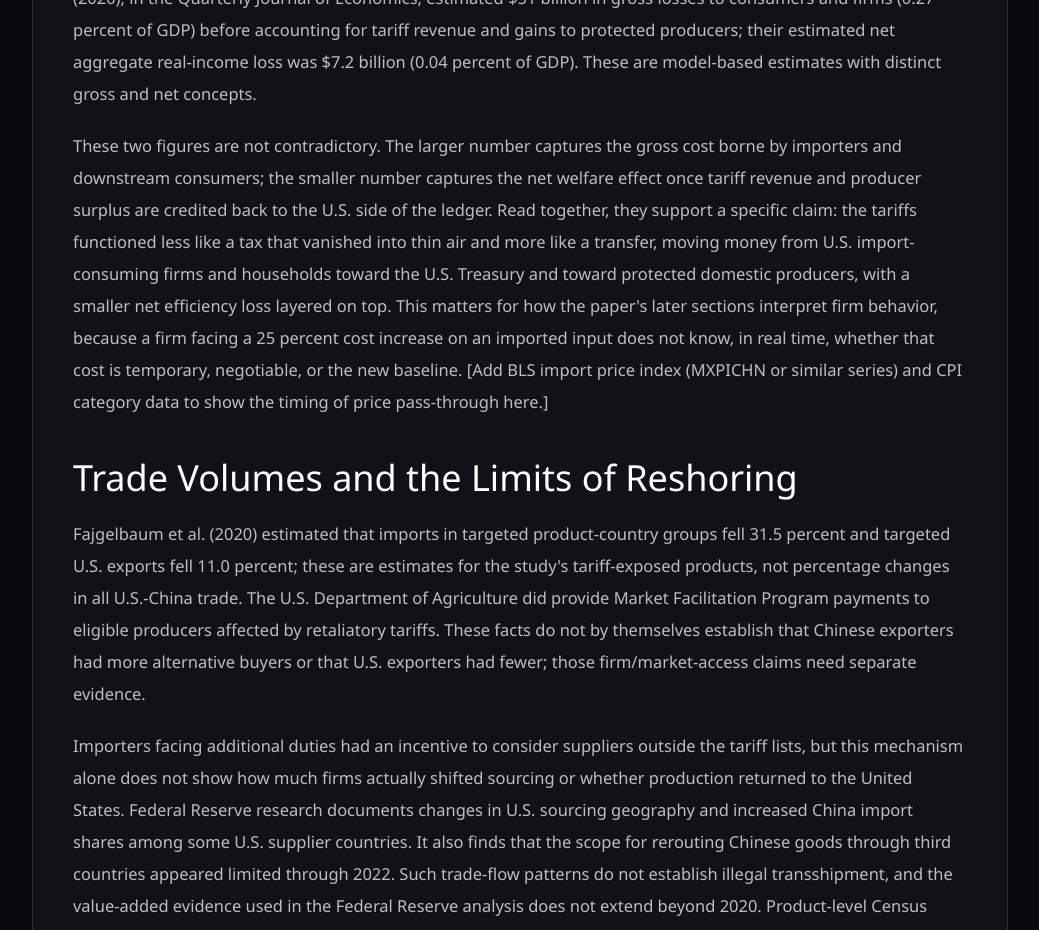
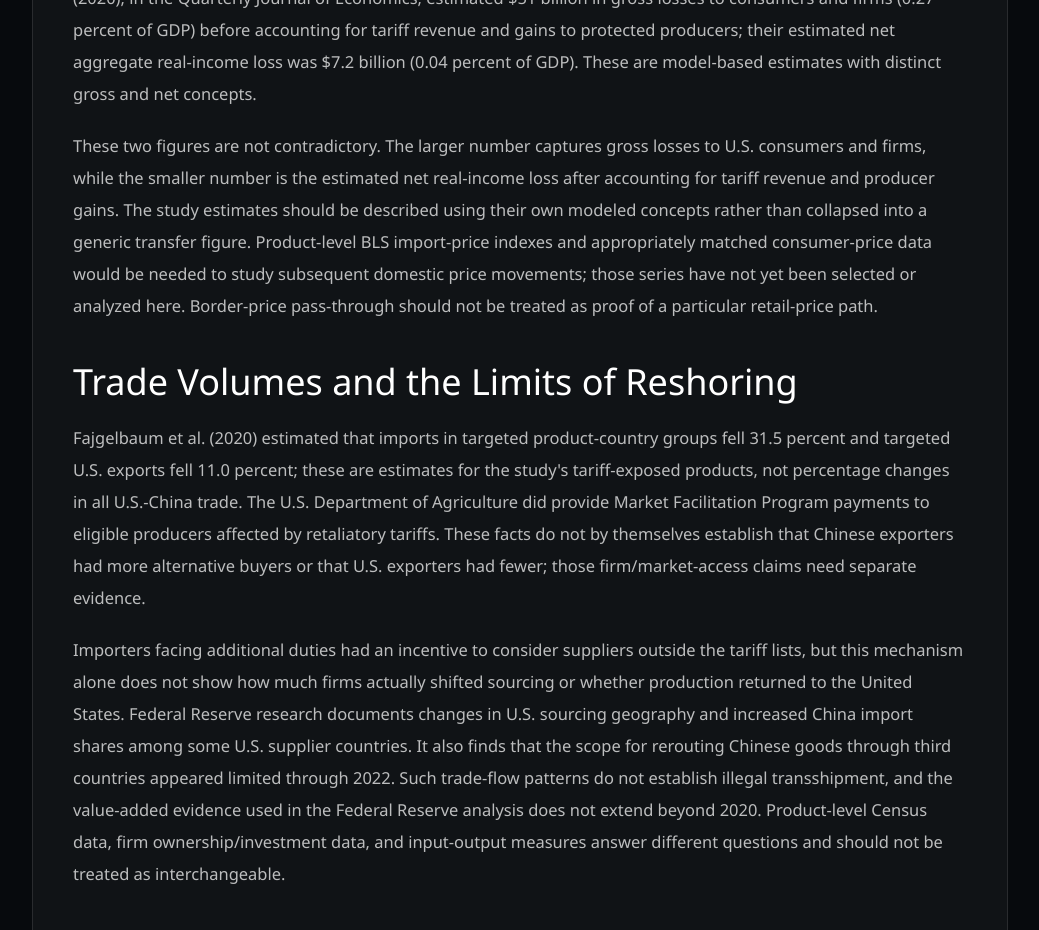
Before and after one commit to AbhinavRamakrishnan1/us-china-trade-project, a Next.js app in the folder website/: page /trade-war-shock/paper in a window 1280 px wide. Shown: the part 3280-4210 px from the top of the page, without its empty margins (120-1159 px from the left). Built offline with nearby package versions, Linux system fonts and the light colour scheme.

Commit message:
enable Netlify Next.js runtime

```diff
--- a/website/app/trade-deficit-persistence/paper/page.tsx
+++ b/website/app/trade-deficit-persistence/paper/page.tsx
@@ -75,7 +75,7 @@ const bibliographyGuidance = [
 
 const suggestedFigures = [
   "Line chart: U.S. bilateral goods trade deficit with China, annual, 2016-2025, with the 2018 peak and 2025 figure labeled.",
-  "Line chart: U.S. bilateral goods deficits with China, Vietnam, and Mexico plotted together, 2016-2025, to show the diversion pattern.",
+  "Comparative line chart: U.S. bilateral goods deficits with China, Vietnam, and Mexico, 2016-2025. Label it as a descriptive comparison only; a shared trend does not by itself establish trade diversion or causal substitution.",
   "Line chart: U.S. gross national saving and gross domestic investment as shares of GDP, 2016-2025, to illustrate the structural saving-investment gap alongside the bilateral deficit trend.",
   "Bar chart: U.S. imports from China as a share of total U.S. imports, comparing U.S.-reported data against China-reported export data, to visualize the \"missing imports\" discrepancy.",
   "Table: side-by-side comparison of the aggregate U.S. goods and services deficit versus the bilateral China deficit, by year, to show whether aggregate and bilateral trends diverge.",
--- a/website/app/trade-war-shock/paper/page.tsx
+++ b/website/app/trade-war-shock/paper/page.tsx
@@ -25,7 +25,7 @@ const paperSections = [
     heading: "Cost Pass-Through and Domestic Prices",
     paragraphs: [
       "The clearest empirical finding from the 2018-2019 episode concerns tariff incidence at the border. Amiti, Redding, and Weinstein (2019), in the Journal of Economic Perspectives, found complete pass-through into U.S. prices of imported goods; that is not evidence that every retail price rose by the tariff amount. They estimated a U.S. real-income reduction of $1.4 billion per month by the end of 2018. Fajgelbaum, Goldberg, Kennedy, and Khandelwal (2020), in the Quarterly Journal of Economics, estimated $51 billion in gross losses to consumers and firms (0.27 percent of GDP) before accounting for tariff revenue and gains to protected producers; their estimated net aggregate real-income loss was $7.2 billion (0.04 percent of GDP). These are model-based estimates with distinct gross and net concepts.",
-      "These two figures are not contradictory. The larger number captures the gross cost borne by importers and downstream consumers; the smaller number captures the net welfare effect once tariff revenue and producer surplus are credited back to the U.S. side of the ledger. Read together, they support a specific claim: the tariffs functioned less like a tax that vanished into thin air and more like a transfer, moving money from U.S. import-consuming firms and households toward the U.S. Treasury and toward protected domestic producers, with a smaller net efficiency loss layered on top. This matters for how the paper's later sections interpret firm behavior, because a firm facing a 25 percent cost increase on an imported input does not know, in real time, whether that cost is temporary, negotiable, or the new baseline. [Add BLS import price index (MXPICHN or similar series) and CPI category data to show the timing of price pass-through here.]",
+      "These two figures are not contradictory. The larger number captures gross losses to U.S. consumers and firms, while the smaller number is the estimated net real-income loss after accounting for tariff revenue and producer gains. The study estimates should be described using their own modeled concepts rather than collapsed into a generic transfer figure. Product-level BLS import-price indexes and appropriately matched consumer-price data would be needed to study subsequent domestic price movements; those series have not yet been selected or analyzed here. Border-price pass-through should not be treated as proof of a particular retail-price path.",
     ],
   },
   {
--- a/website/package.json
+++ b/website/package.json
@@ -9,6 +9,7 @@
     "lint": "eslint"
   },
   "dependencies": {
+    "@netlify/plugin-nextjs": "^5.16.0",
     "next": "16.1.7",
     "react": "19.2.3",
     "react-dom": "19.2.3"
```
Also changed, not shown: 1 other file (tests, documents, lock files or other folders).
